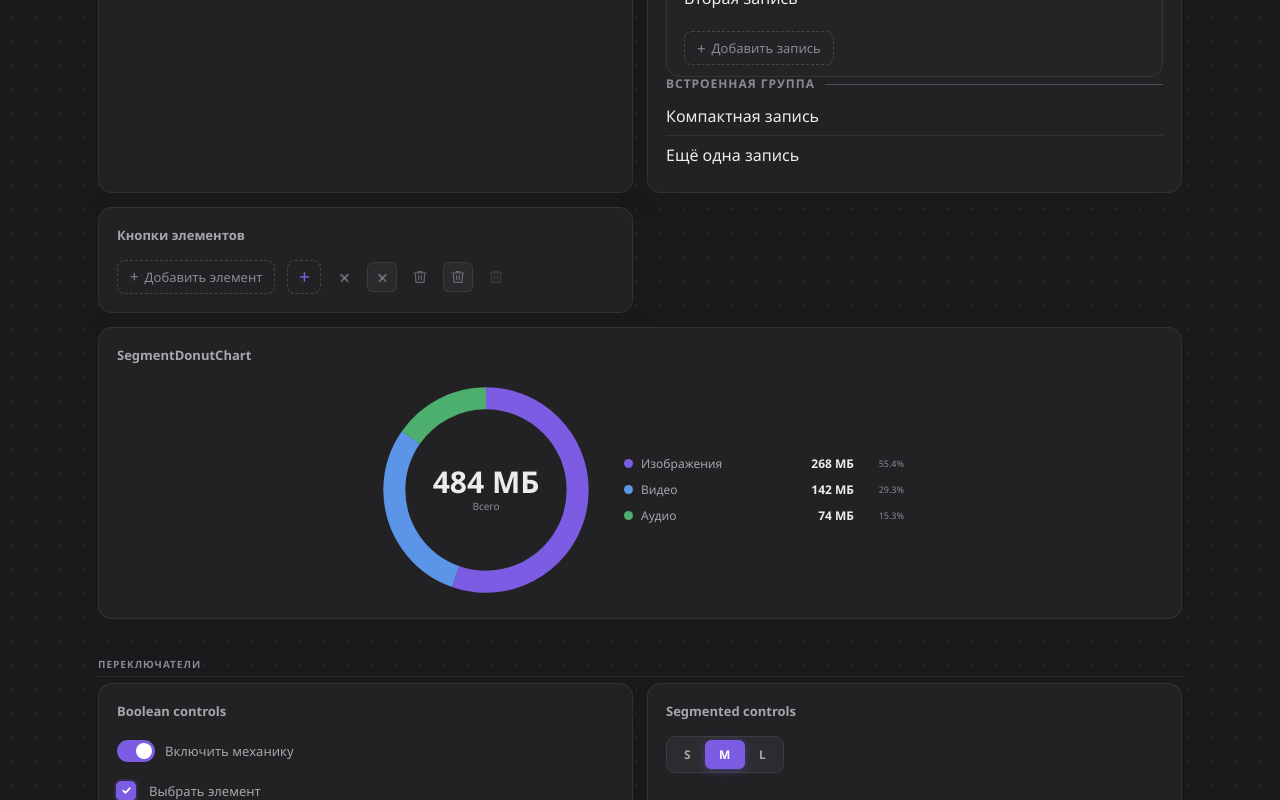
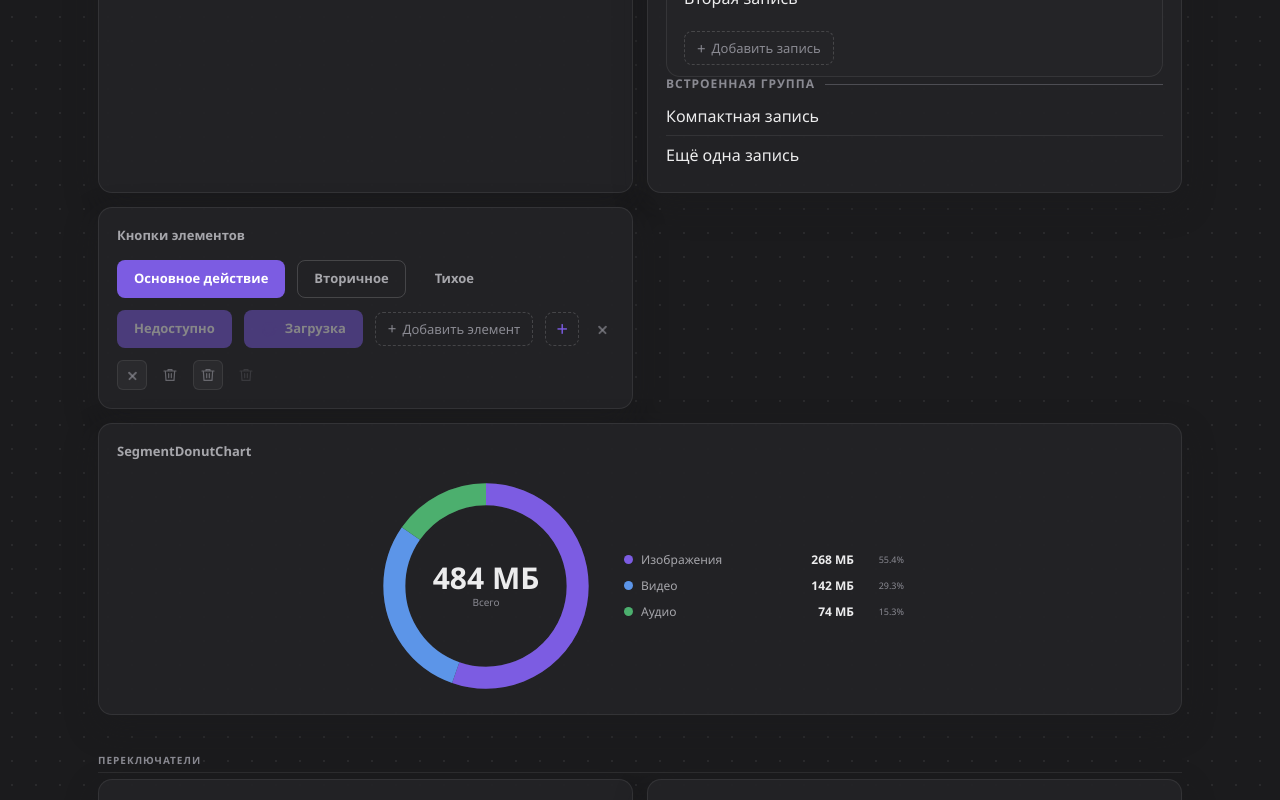
Before and after one commit to SylvieShare/share-ui, a Vue app: page / in a window 1280 px wide. Shown: the part 931-1731 px from the top of the page. Built offline with nearby package versions, Linux system fonts and the light colour scheme.

Commit message:
Добавить общую кнопку запуска действий

```diff
--- a/package.json
+++ b/package.json
@@ -1,6 +1,6 @@
 {
   "name": "@sylvieshare/share-ui",
-  "version": "0.18.1",
+  "version": "0.19.0",
   "description": "Shared Vue 3 design tokens, UI primitives and headless interactions for SylvieShare applications.",
   "type": "module",
   "main": "./dist/share-ui.js",
--- /dev/null
+++ b/src/components/ActionButton.vue
@@ -0,0 +1,27 @@
+<template>
+  <button class="share-action-button" :class="`share-action-button--${variant}`" :type="type" :disabled="disabled || loading" :aria-busy="loading || undefined">
+    <LoadingIndicator v-if="loading" :label="loadingLabel" size="xs" aria-hidden="true" />
+    <slot v-else name="icon" />
+    <span><slot /></span>
+  </button>
+</template>
+<script setup>
+import LoadingIndicator from './LoadingIndicator.vue'
+defineProps({
+  variant: { type: String, default: 'primary', validator: value => ['primary', 'secondary', 'quiet'].includes(value) },
+  type: { type: String, default: 'button' },
+  disabled: Boolean,
+  loading: Boolean,
+  loadingLabel: { type: String, default: '' },
+})
+</script>
+<style scoped>
+.share-action-button { display: inline-flex; align-items: center; justify-content: center; gap: 8px; min-height: 38px; padding: 9px 16px; border: 1px solid transparent; border-radius: 8px; font-family: inherit; font-size: 13px; font-weight: 600; line-height: 1.3; cursor: pointer; transition: background .15s, border-color .15s; }
+.share-action-button--primary { background: var(--accent); color: var(--text-on-accent); }
+.share-action-button--primary:hover:not(:disabled) { background: var(--accent-hover); }
+.share-action-button--secondary { background: transparent; border-color: var(--border-strong); color: var(--text-2); }
+.share-action-button--quiet { background: transparent; color: var(--text-2); }
+.share-action-button--secondary:hover:not(:disabled), .share-action-button--quiet:hover:not(:disabled) { background: var(--surface-raised); color: var(--text-1); }
+.share-action-button:disabled { opacity: .45; cursor: not-allowed; }
+.share-action-button:focus-visible { outline: 2px solid var(--accent); outline-offset: 3px; }
+</style>
--- a/src/gallery/ComponentGallery.vue
+++ b/src/gallery/ComponentGallery.vue
@@ -61,9 +61,14 @@
           </SectionList>
         </article>
 
-        <article class="share-component-gallery__card" data-share-gallery="AddButton RemoveButton">
+        <article class="share-component-gallery__card" data-share-gallery="AddButton RemoveButton ActionButton">
           <h2>Кнопки элементов</h2>
           <div class="share-component-gallery__row">
+            <ActionButton>Основное действие</ActionButton>
+            <ActionButton variant="secondary">Вторичное</ActionButton>
+            <ActionButton variant="quiet">Тихое</ActionButton>
+            <ActionButton disabled>Недоступно</ActionButton>
+            <ActionButton loading loading-label="Загрузка">Загрузка</ActionButton>
             <AddButton label="Добавить элемент" />
             <AddButton label="Добавить" variant="icon" />
             <RemoveButton label="Удалить" />
@@ -370,6 +375,7 @@ import { reactive, ref } from 'vue'
 import InlineEdit from '../components/InlineEdit.vue'
 import SectionList from '../components/SectionList.vue'
 import BaseTile from '../components/BaseTile.vue'
+import ActionButton from '../components/ActionButton.vue'
 import AddButton from '../components/AddButton.vue'
 import AppSlider from '../components/AppSlider.vue'
 import CompactCheckbox from '../components/CompactCheckbox.vue'
--- a/src/index.d.ts
+++ b/src/index.d.ts
@@ -570,3 +570,5 @@ export const LoadingIndicator: DefineComponent<{ label: string; size?: 'xs' | 's
 export const SkeletonBlock: DefineComponent<{ width?: string; height?: string; round?: boolean }>
 
 export const LoadingState: DefineComponent<{ label: string; compact?: boolean; fill?: boolean }>
+
+export const ActionButton: DefineComponent<{ variant?: 'primary' | 'secondary' | 'quiet'; type?: 'button' | 'submit' | 'reset'; disabled?: boolean; loading?: boolean; loadingLabel?: string }>
--- a/src/index.js
+++ b/src/index.js
@@ -80,3 +80,5 @@ export { default as LoadingIndicator } from './components/LoadingIndicator.vue'
 export { default as SkeletonBlock } from './components/SkeletonBlock.vue'
 
 export { default as LoadingState } from './components/LoadingState.vue'
+
+export { default as ActionButton } from './components/ActionButton.vue'
--- a/src/lib/componentGalleryCatalog.js
+++ b/src/lib/componentGalleryCatalog.js
@@ -5,6 +5,7 @@ export const COMPONENT_GALLERY_COMPONENTS = Object.freeze([
   'BaseTile',
   'SectionList',
   'AddButton',
+  'ActionButton',
   'AppSlider',
   'CompactCheckbox',
   'MultiToggle',
```
Also changed, not shown: 7 other files (tests, documents, lock files or other folders).
